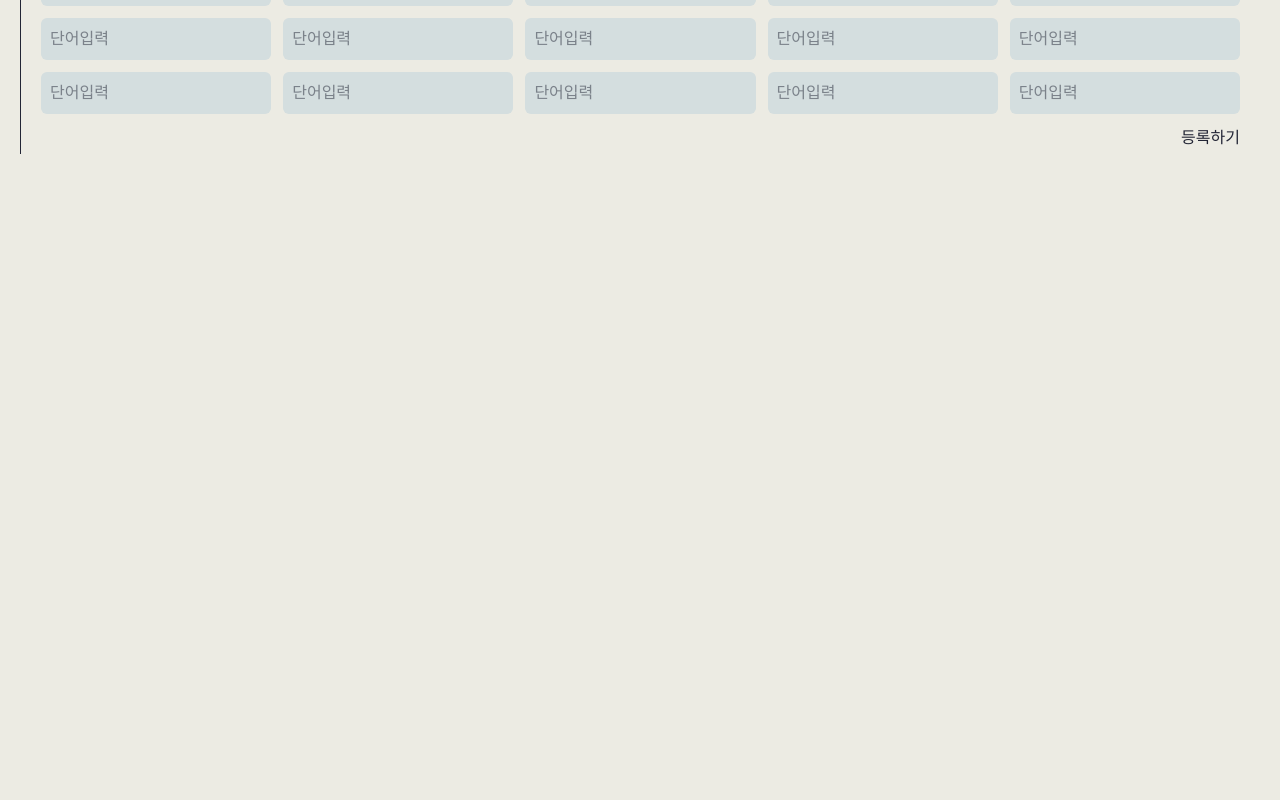
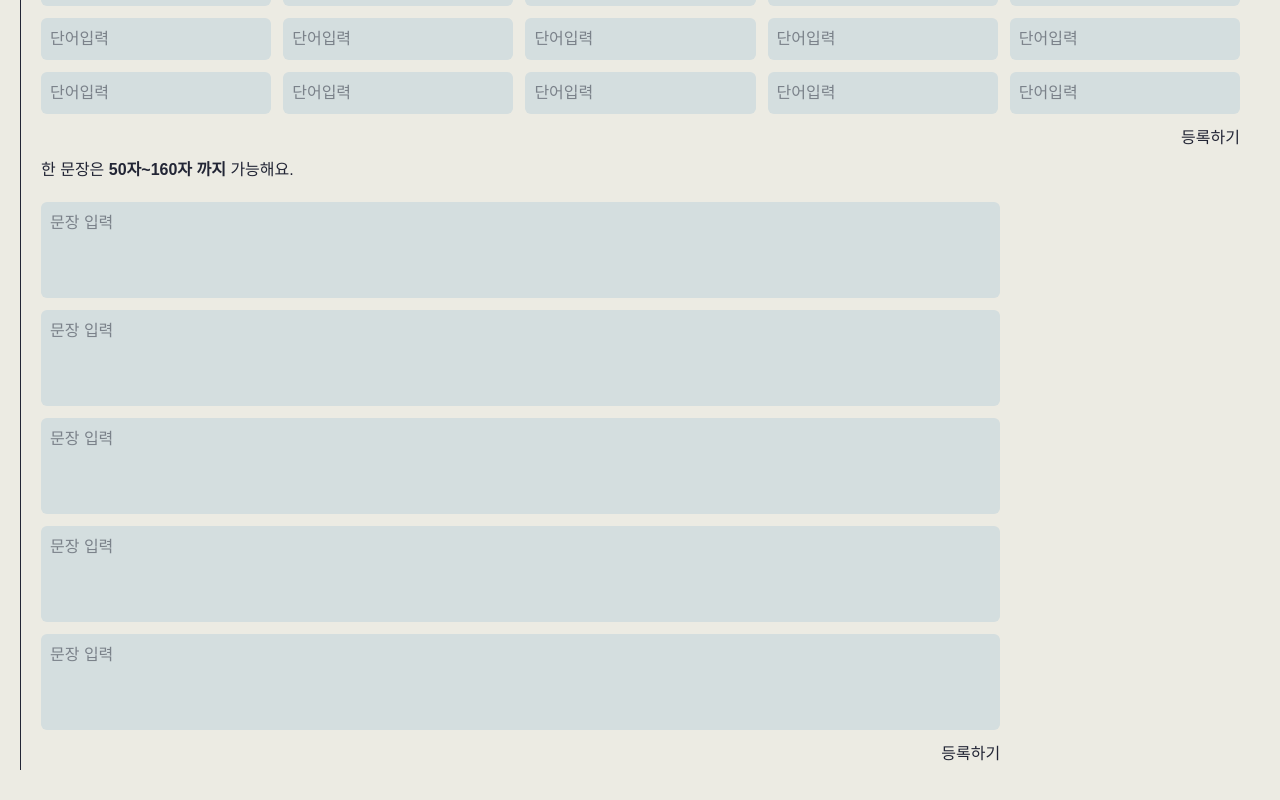
Before and after one commit to ummfieg/my-type, a Next.js app: page /register in a window 1280 px wide. Shown: the part 498-1298 px from the top of the page. Before the commit the page ends 800 px from the top, so only its background shows below. Built offline with nearby package versions, Linux system fonts and the light colour scheme.

Commit message:
feat(sentence): register페이지 문장 입력 컴포넌트 구현

```diff
--- a/src/app/register/page.js
+++ b/src/app/register/page.js
@@ -2,6 +2,7 @@ import Category from "@/components/ui/category";
 import NavBar from "@/components/ui/menuNav";
 import PageTitle from "@/components/ui/pageTitle";
 import Word from "@/components/register/word";
+import Sentence from "@/components/register/sentence";
 export default function Resgister() {
   return (
     <>
@@ -16,6 +17,7 @@ export default function Resgister() {
       <main className="flex justify-center my-10">
         <div className="border-l w-full">
           <Word />
+          <Sentence />
         </div>
       </main>
     </>
--- /dev/null
+++ b/src/components/register/sentence.js
@@ -0,0 +1,27 @@
+export default function Sentence() {
+  return (
+    <>
+      <div className="flex flex-col gap-5 py-1 px-5">
+        <span>
+          한 문장은 <span className="font-bold">50자~160자 까지</span> 가능해요.
+        </span>
+        <form className="flex flex-col gap-3 items-start">
+          <div className="grid grid-rows-5 grid-cols-1 gap-3 w-4/5">
+            {Array.from({ length: 5 }).map((_, index) => (
+              <textarea
+                key={index}
+                type="text"
+                className="border bg-main rounded-md border-transparent focus:border-b-point focus:outline-hidden px-2 py-2 h-24 resize-none"
+                placeholder="문장 입력"
+              />
+            ))}
+          </div>
+
+          <button className="cursor-pointer w-4/5 text-end" type="submit">
+            등록하기
+          </button>
+        </form>
+      </div>
+    </>
+  );
+}
```
